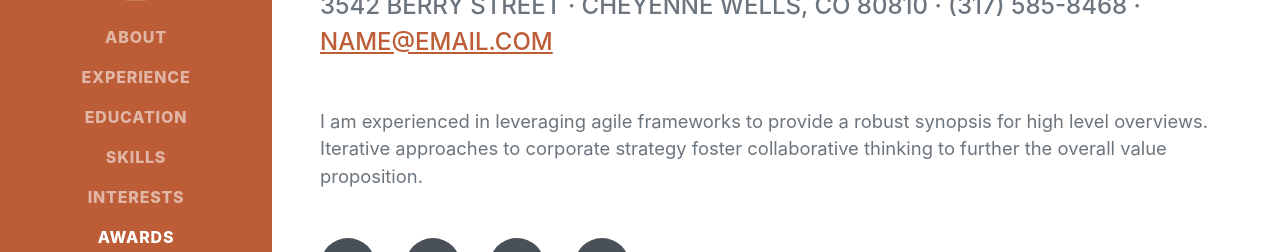
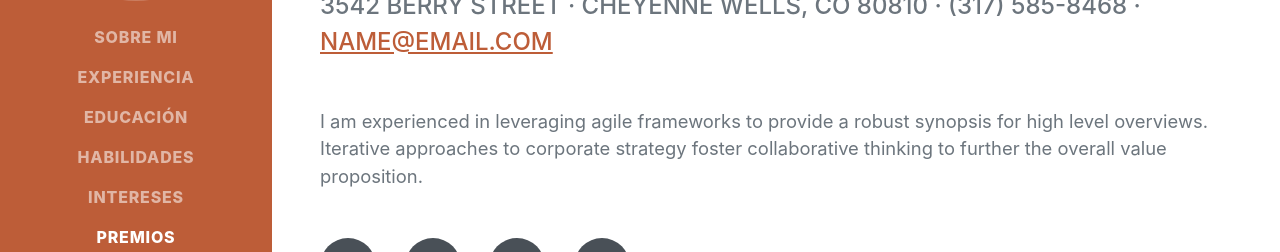
Before and after one commit to Jusepepe/Jusepepe.github.io, a plain HTML site: page index.html in a window 1280 px wide. Shown: the part 355-607 px from the top of the page. Drawn offline with nearby package versions, Linux system fonts and the light colour scheme; a web font is replaced by a local one.

Commit message:
Cambiando los nombres en la barra de navegación

```diff
--- a/index.html
+++ b/index.html
@@ -25,12 +25,12 @@
             <button class="navbar-toggler" type="button" data-bs-toggle="collapse" data-bs-target="#navbarResponsive" aria-controls="navbarResponsive" aria-expanded="false" aria-label="Toggle navigation"><span class="navbar-toggler-icon"></span></button>
             <div class="collapse navbar-collapse" id="navbarResponsive">
                 <ul class="navbar-nav">
-                    <li class="nav-item"><a class="nav-link js-scroll-trigger" href="#about">About</a></li>
-                    <li class="nav-item"><a class="nav-link js-scroll-trigger" href="#experience">Experience</a></li>
-                    <li class="nav-item"><a class="nav-link js-scroll-trigger" href="#education">Education</a></li>
-                    <li class="nav-item"><a class="nav-link js-scroll-trigger" href="#skills">Skills</a></li>
-                    <li class="nav-item"><a class="nav-link js-scroll-trigger" href="#interests">Interests</a></li>
-                    <li class="nav-item"><a class="nav-link js-scroll-trigger" href="#awards">Awards</a></li>
+                    <li class="nav-item"><a class="nav-link js-scroll-trigger" href="#about">Sobre Mi</a></li>
+                    <li class="nav-item"><a class="nav-link js-scroll-trigger" href="#experience">Experiencia</a></li>
+                    <li class="nav-item"><a class="nav-link js-scroll-trigger" href="#education">Educación</a></li>
+                    <li class="nav-item"><a class="nav-link js-scroll-trigger" href="#skills">Habilidades</a></li>
+                    <li class="nav-item"><a class="nav-link js-scroll-trigger" href="#interests">Intereses</a></li>
+                    <li class="nav-item"><a class="nav-link js-scroll-trigger" href="#awards">Premios</a></li>
                 </ul>
             </div>
         </nav>
```
